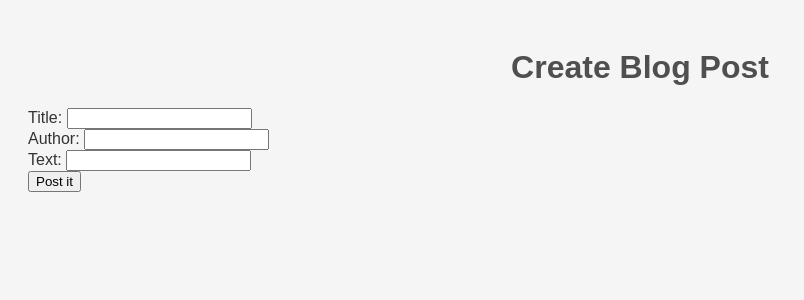
After one commit to Richard-Ludwig-Git/masterblog, a Flask app: page /add in a window 1280 px wide. The commit adds this page. Shown: the top 300 px of the page, without its empty margins (0-804 px from the left). Run offline with Flask 3, Linux system fonts and the light colour scheme.

Commit message:
Working blog with delete, update and add buttons

```diff
--- a/app.py
+++ b/app.py
@@ -1,10 +1,75 @@
-from flask import Flask, render_template
+from flask import Flask, render_template, request, url_for
+from werkzeug.utils import redirect
+import json
+import uuid
 
 app = Flask(__name__)
 
+def fetch_post_by_id(post_id):
+    with open("data.json", "r") as grap_it:
+        posts = json.load(grap_it)
+        for post in posts:
+            if post["id"] == post_id:
+                return post
+        return None
+
+
 @app.route('/')
 def index():
-    return render_template("index.html", posts=blog_posts)
+    with open("data.json", "r") as grap_it:
+        blog = json.load(grap_it)
+    return render_template("index.html", posts=blog, title_blog="Was so passiert im Hause Pape-Ludwig")
+
+
+@app.route("/add", methods=["GET", "POST"])
+def add():
+    if request.method == "POST":
+        new_post = {}
+        new_post["id"] = str(uuid.uuid4())
+        new_post["title"] = request.form.get("title")
+        new_post["author"] = request.form.get("author")
+        new_post["content"] = request.form.get("content")
+        with open("data.json", "r") as grap_it:
+            d = json.load(grap_it)
+            d.append(new_post)
+        with open("data.json", "w") as dump_it:
+            json.dump(d, dump_it)
+        return redirect(url_for("index"))
+    return render_template("add.html")
+
+@app.route("/delete/<post_id>")
+def delete(post_id):
+    with open("data.json", "r") as grap_it:
+        posts = json.load(grap_it)
+        post = fetch_post_by_id(post_id)
+        if post is None:
+            return "Post not found", 404
+        posts.remove(post)
+        with open("data.json", "w") as dump_it:
+            json.dump(posts, dump_it)
+        return redirect(url_for("index"))
+
+
+@app.route("/update/<post_id>", methods=["GET", "POST"])
+def update(post_id):
+    with open("data.json", "r") as grap_it:
+        posts = json.load(grap_it)
+        post = fetch_post_by_id(post_id)
+        index = posts.index(post)
+
+    if post is None:
+        return "Post not found", 404
+    if request.method == "POST":
+        posts[index]["title"] = request.form.get("title")
+        posts[index]["author"] = request.form.get("author")
+        posts[index]["content"] = request.form.get("content")
+        with open("data.json", "w") as dump_it:
+            json.dump(posts, dump_it)
+            return redirect(url_for("index"))
+    else:
+        return render_template("update.html", post=post)
+
+
 
 if __name__ == '__main__':
     app.run(host="0.0.0.0", port=5001, debug=True)
--- a/data.json
+++ b/data.json
@@ -1,4 +1 @@
-[
-    {"id": 1, "author": "John Doe", "title": "First Post", "content": "This is my first post."},
-    {"id": 2, "author": "John Doe", "title": "Secomd Post", "content": "This is my second post."}
-]
+[{"id": "9c75e086-fd7c-4efa-8f62-0734a8298b13", "title": "Artikel", "author": "Richard", "content": "Branka ist die schlauste"}, {"id": "c135dedf-5cbe-421d-a4b1-08587ac18abd", "title": "no1", "author": "one", "content": "knows"}]
--- a/static/style.css
+++ b/static/style.css
@@ -9,13 +9,22 @@ h1 {
     text-align: center;
     color: #4F4F4F;
 }
+.post-and-delete {
+    display: flex
+}
 
 .post {
+    flex: 50%;
     background-color: #FFF;
     border: 1px solid #DDD;
     padding: 20px;
     margin-bottom: 20px;
     border-radius: 8px;
+}
+
+.dbutton {
+    flex: 50%;
+    padding: 20px;
 }
 
 .post h2 {
--- /dev/null
+++ b/templates/add.html
@@ -0,0 +1,21 @@
+<!DOCTYPE html>
+<html lang="en">
+<head>
+    <meta charset="UTF-8">
+    <meta name="viewport" content="width=device-width, initial-scale=1.0">
+    <title>Create Blog Post</title>
+    <link rel="stylesheet" href="{{ url_for('static', filename='style.css') }}">
+</head>
+<body>
+    <h1>Create Blog Post</h1>
+    <form action="/add" method="POST">
+        <label for="title">Title:</label>
+        <input type="text" id="title" name="title" required><br>
+        <label for="author">Author:</label>
+        <input type="text" id="author" name="author" required><br>
+        <label for="content">Text:</label>
+        <input type="text" id="content" name="content" required><br>
+        <input type="submit" value="Post it">
+    </form>
+</body>
+</html>
```
Also changed, not shown: templates/index.html (+22 -15 lines), templates/update.html (added, +21 -0 lines).
